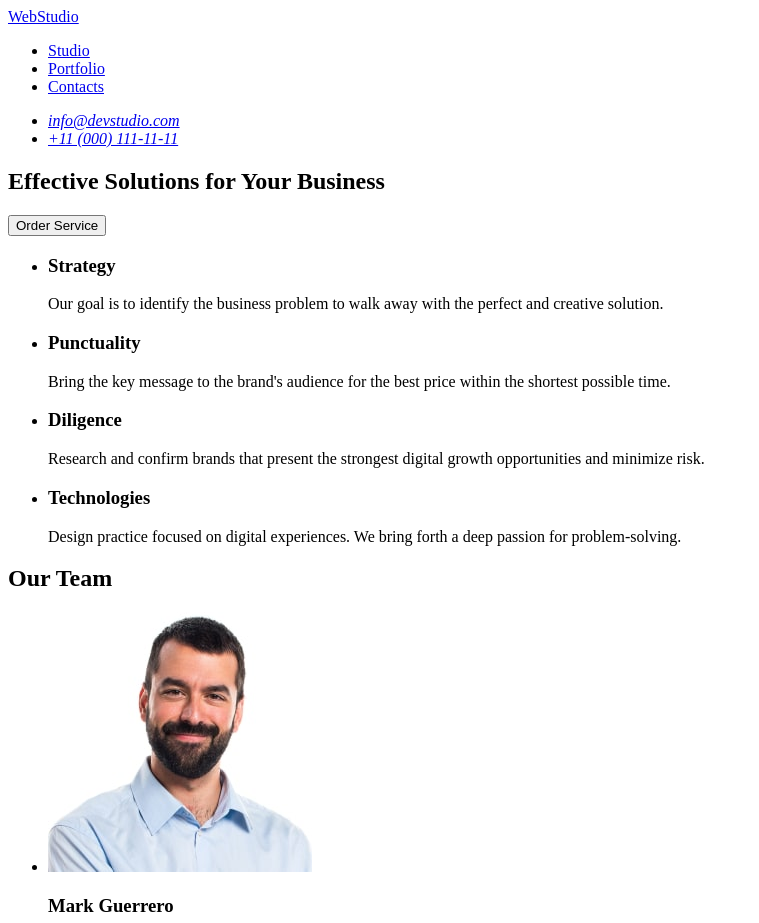
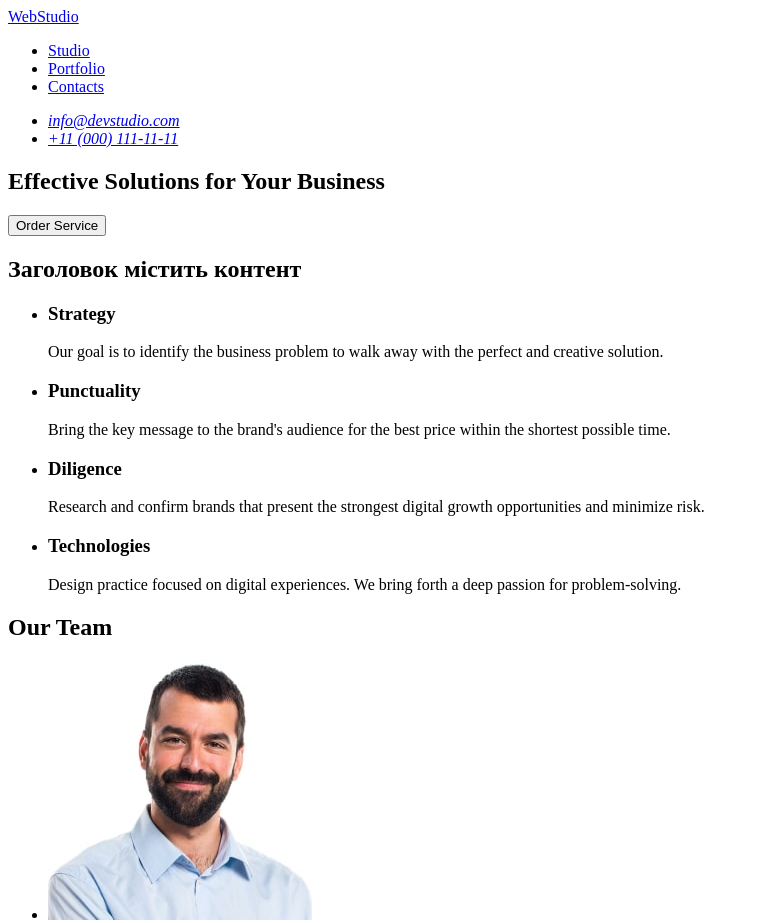
Before and after one commit to mykola170/goit-markup-hw-01, a plain HTML site: page index.html in a window 1280 px wide. Shown: the top 923 px of the page, without its empty margins (0-759 px from the left). Drawn offline with Linux system fonts and the light colour scheme.

Commit message:
add index file

```diff
--- a/index.html
+++ b/index.html
@@ -44,7 +44,7 @@
 
         </section>
         <section>
-            <!--<h2>Sectio2</h2>-->
+            <h2 aria-hidden="true">Заголовок містить контент</h2>
             <ul>
                 <li>
                     <h3>Strategy</h3> <p>Our goal is to identify the business problem to walk away with the perfect and creative solution.</p>
```
